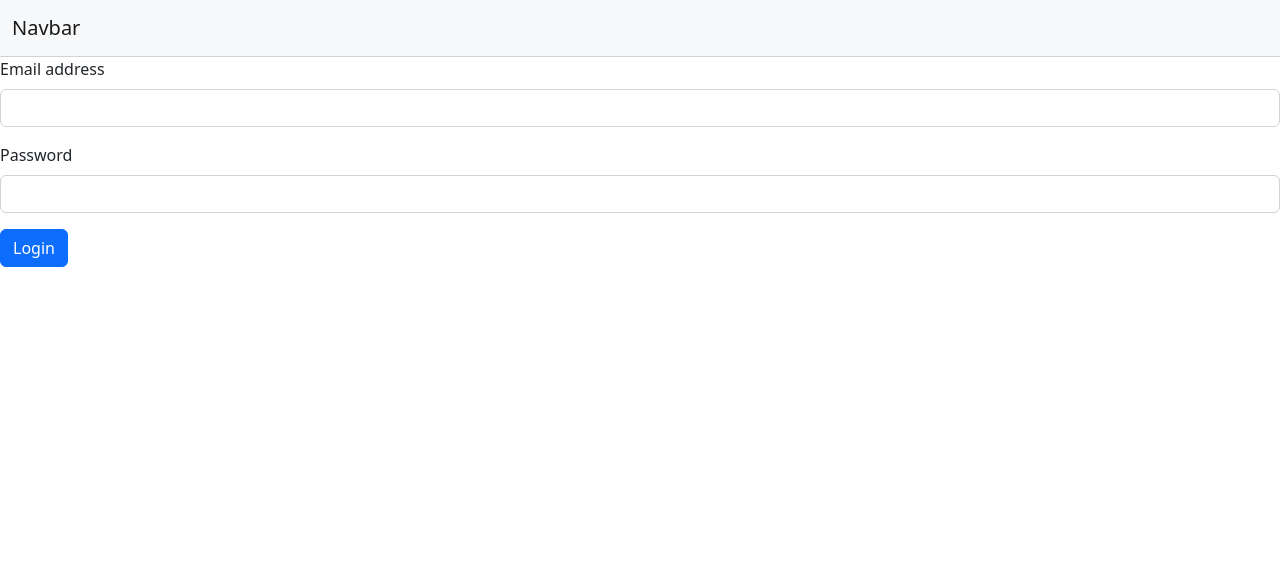
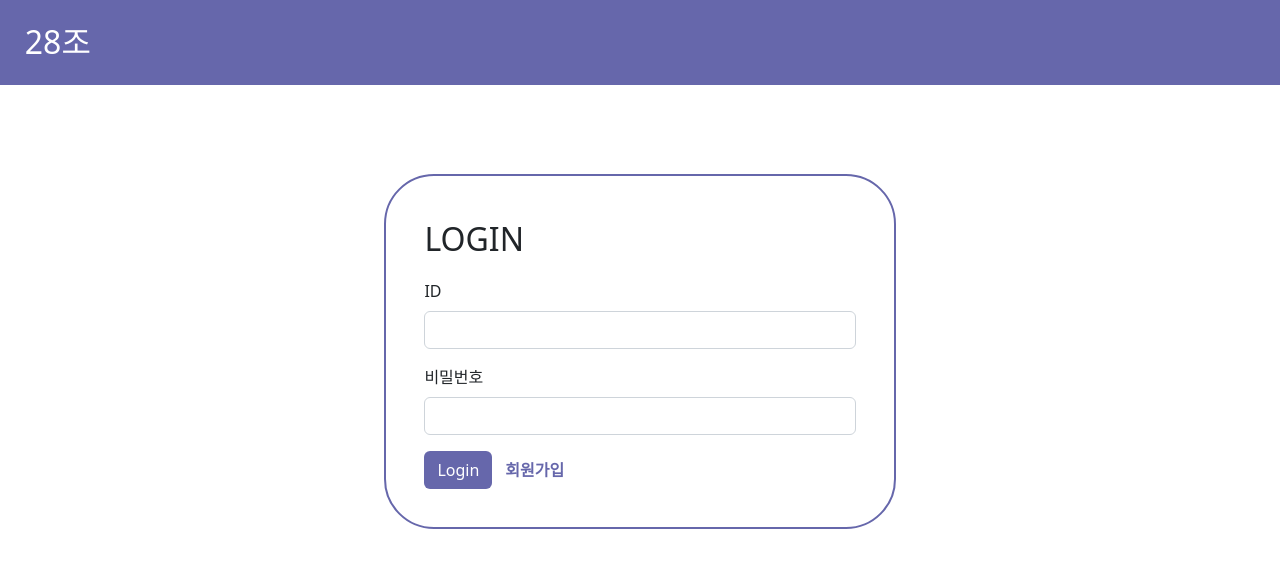
Before and after one commit to silverlif/final-project-1, a plain HTML site: page html/login.html in a window 1280 px wide. Drawn offline with nearby package versions, Linux system fonts and the light colour scheme.

Commit message:
design: 로그인 창 디자인 구현

```diff
--- a/css/login.css
+++ b/css/login.css
@@ -1,3 +1,49 @@
-nav{
-	border-bottom: 1px solid lightgrey;
+.navbar{
+	border-bottom: 1px solid #6667AB;
+	background-color: #6667AB;
+	padding: 1%;
 }
+
+.navbar-brand{
+	color: white;
+	font-size: 2rem;
+}
+
+.navbar-brand:hover{
+	color: white;
+	opacity: 0.8;
+}
+
+.container{
+	width: 40%;
+	border: 2px solid #6667AB;
+	border-radius: 50px;
+	margin-top: 7%;
+	padding: 3%;
+}
+
+.btn{
+	background-color: #6667AB;
+	color: white;
+	margin-right: 3%;
+}
+
+.btn:hover{
+	color: #6667AB;
+}
+
+.header{
+	font-size: 2rem;
+}
+
+.btn-box{
+	display: flex;
+	align-items: center;
+	margin-top: 2%;
+}
+
+.sign-up{
+	text-decoration: none;
+	font-weight: 600;
+	color: #6667AB;
+}
--- a/html/login.html
+++ b/html/login.html
@@ -9,22 +9,28 @@
 	<link href="../css/login.css" rel="stylesheet"/>
 </head>
 <body>
-	<nav class="navbar bg-light">
+	<nav class="navbar">
 		<div class="container-fluid">
-		  <a class="navbar-brand" href="#">Navbar</a>
+		  <a class="navbar-brand" href="">28조</a>
 		</div>
 	</nav>
-	<form>
+	<div class="container rounded-">
+		<text class="header">LOGIN</text>
+		<form class="mt-3">
 			<div class="mb-3">
-		  <label for="exampleInputEmail1" class="form-label">Email address</label>
-		  <input type="email" class="form-control" id="exampleInputEmail1" aria-describedby="emailHelp">
+			  <label for="exampleInputEmail1" class="form-label">ID</label>
+			  <input type="text" class="form-control" id="exampleInputEmail1" aria-describedby="emailHelp">
 			</div>
 			<div class="mb-3">
-		  <label for="exampleInputPassword1" class="form-label">Password</label>
+			  <label for="exampleInputPassword1" class="form-label">비밀번호</label>
 			  <input type="password" class="form-control" id="exampleInputPassword1">
 			</div>
-		<button type="submit" class="btn btn-primary">Login</button>
+			<div class="btn-box">
+				<button type="submit" class="btn">Login</button>
+				<a class="sign-up" href="./signup.html">회원가입</a>
+			</div>
 		</form>
+	</div>
 	<script src="https://cdn.jsdelivr.net/npm/bootstrap@5.2.2/dist/js/bootstrap.bundle.min.js" integrity="sha384-OERcA2EqjJCMA+/3y+gxIOqMEjwtxJY7qPCqsdltbNJuaOe923+mo//f6V8Qbsw3" crossorigin="anonymous"></script>
 </body>
 </html>
```
Lines whose indentation alone changed are shown as unchanged.
